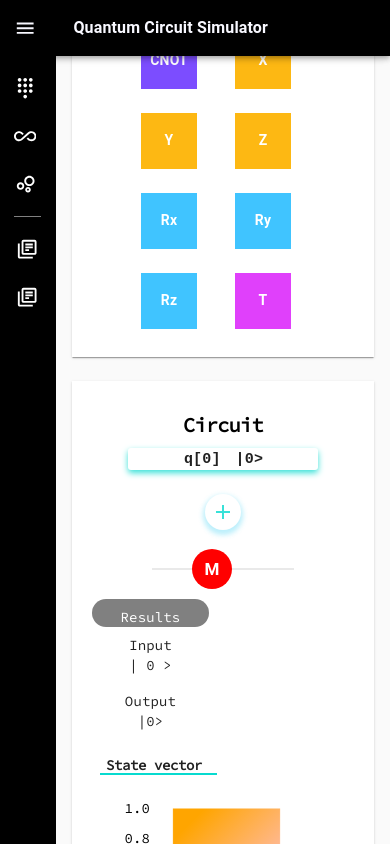
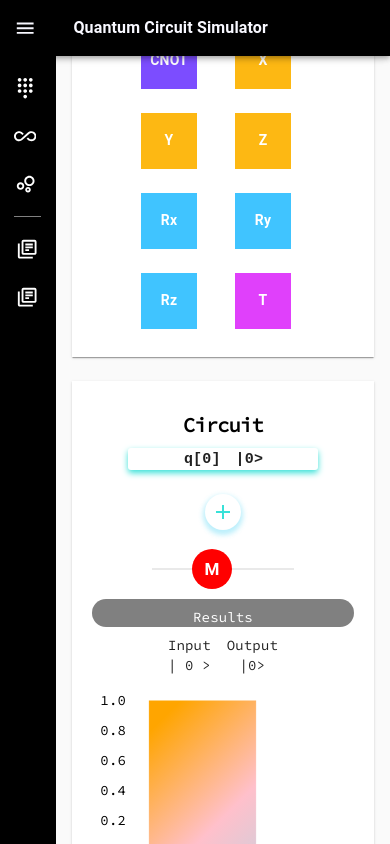
Before and after one commit to JohnYacoub/quantum-circuit-simulator, a React (Create React App) app: page / in a window 390 px wide. Both pictures are taken after a click on the button 199 px from the left and 686 px from the top of the page. Built offline with nearby package versions, Linux system fonts and the light colour scheme.

Commit message:
styling fix for chart on mobile

```diff
--- a/src/ChartTabs.jsx
+++ b/src/ChartTabs.jsx
@@ -28,43 +28,16 @@ const useStyles = makeStyles((theme) => ({
     flexGrow: 1,
     backgroundColor: theme.palette.background.paper,
     minWidth: 0,
-  },
-  tabsBar: {
-    height: "2em",
-    width: "18em",
-    borderRadius: "2em",
-    backgroundColor: "transparent",
-    boxShadow: "none",
+    overflow: "scroll",
   },
 }));
 
 export default function ChartTabs(props) {
   const classes = useStyles();
-  const [value, setValue] = React.useState(0);
-
-  const handleChange = (event, newValue) => {
-    setValue(newValue);
-  };
 
   return (
     <div className={classes.root}>
-      <AppBar className={classes.tabsBar} position="static">
-        <Tabs
-          className={classes.tabs}
-          value={value}
-          onChange={handleChange}
-          aria-label="simple tabs example"
-        >
-          <Tab style={{ width: "6em" }} label="State vector" />
-          <Tab style={{ width: "6em" }} label="Density" />
-        </Tabs>
-      </AppBar>
-      <TabPanel value={value} index={0}>
-        <BarChart qubitNum={props.qubitNum} result={props.result} />
-      </TabPanel>
-      <TabPanel value={value} index={1}>
-        Density
-      </TabPanel>
+      <BarChart qubitNum={props.qubitNum} result={props.result} />
     </div>
   );
 }
--- a/src/ResultsBox.jsx
+++ b/src/ResultsBox.jsx
@@ -5,7 +5,6 @@ import styled from "styled-components/macro";
 
 const StyledResultBox = styled.div`
   div.results {
-    width: 30vw;
     margin-top: -3em;
     font-family: Source Code Pro, monospace;
   }
@@ -14,6 +13,9 @@ const StyledResultBox = styled.div`
     background-color: grey;
     color: white;
     height: 2em;
+  }
+  div.results > div.itemTitle {
+    flex-basis:0%;
   }
 `;
 
@@ -32,7 +34,7 @@ export default function ResultsBox(props) {
             <Grid item xs={12} className="resultsHeader">
               Results
             </Grid>
-            <Grid item xs={12} sm={6}>
+            <Grid className="itemTitle" item xs={12} sm={6}>
               Input
               <div>
                 {`|
@@ -42,7 +44,7 @@ export default function ResultsBox(props) {
               >`}
               </div>
             </Grid>
-            <Grid item xs={12} sm={6}>
+            <Grid className="itemTitle" item xs={12} sm={6}>
               Output <div>{`|${props.result}>`}</div>
             </Grid>
             <Grid item xs={12}>
```
